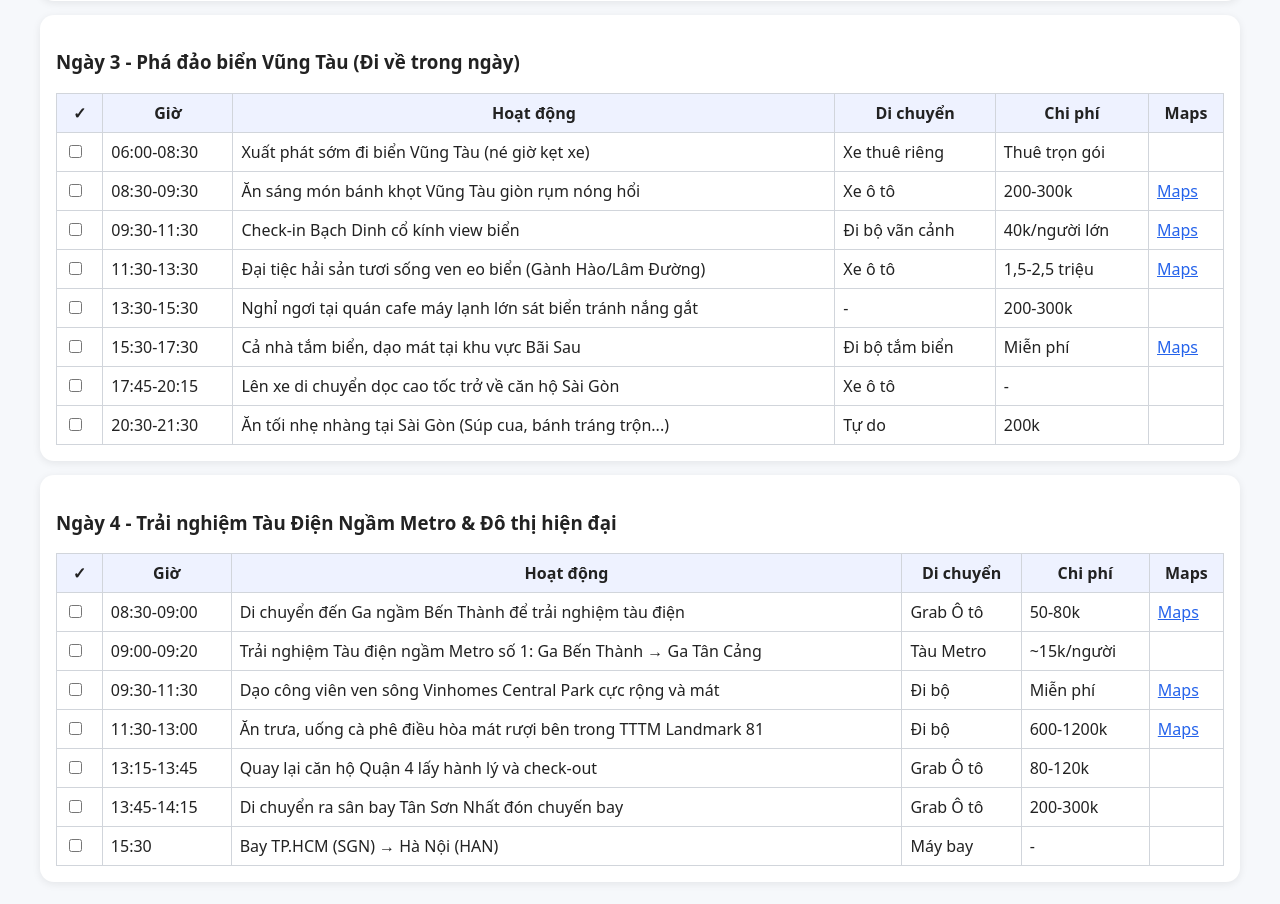
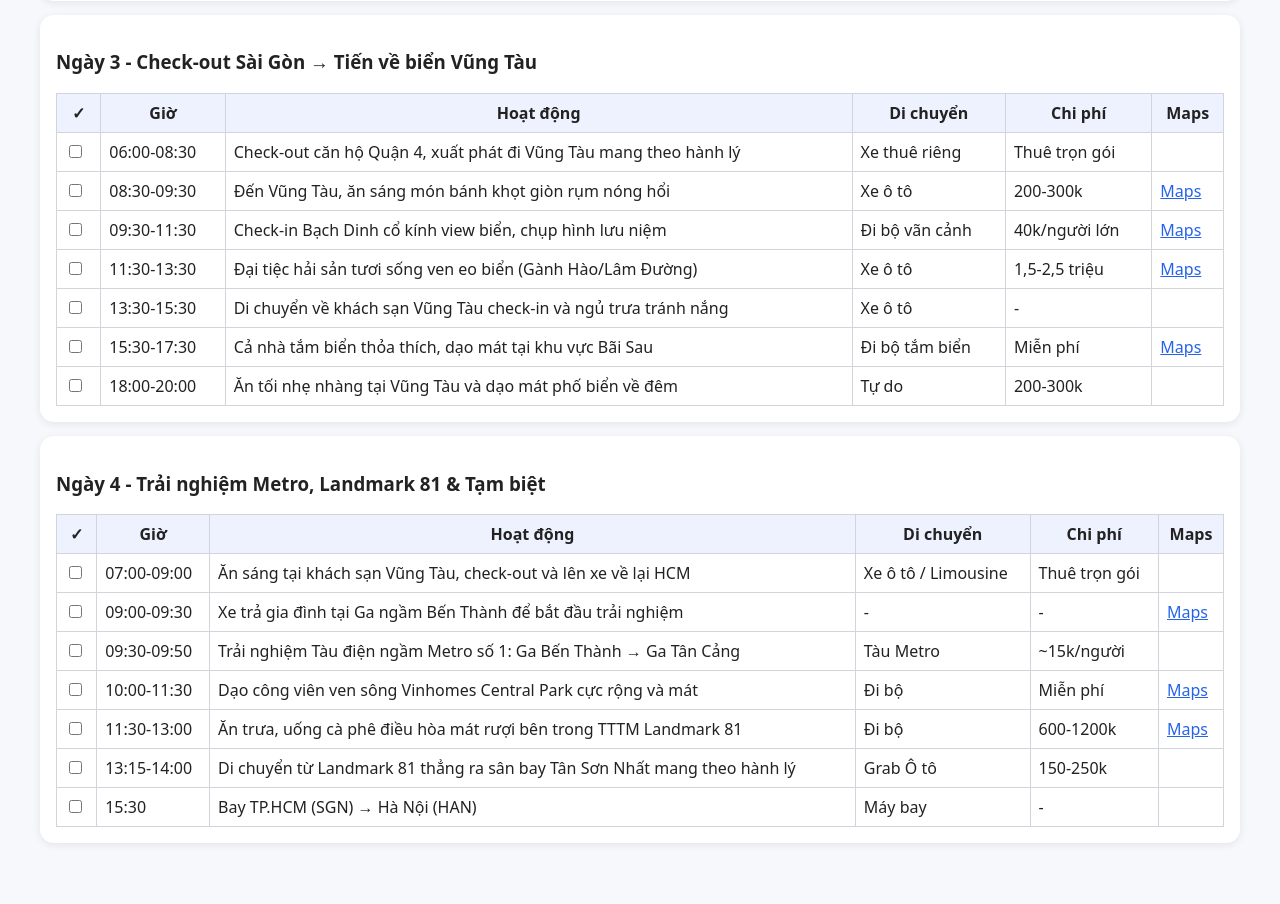
Before and after one commit to billionercat-dev/hcm, a plain HTML site: page index.html in a window 1280 px wide. Shown: the part 1382-2286 px from the top of the page. After the commit the page ends 2255 px from the top, so only its background shows below. Drawn offline with Linux system fonts and the light colour scheme.

Commit message:
Update index.html

```diff
--- a/index.html
+++ b/index.html
@@ -26,12 +26,12 @@ a{color:#2563eb}
 <body>
 <header>
 <h2>✈️ HN → TP.HCM → Củ Chi → Vũng Tàu (4N3Đ)</h2>
-<div>Gia đình 4 người | Căn hộ dịch vụ Quận 4 (Xuyên suốt chuyến đi)</div>
+<div>Gia đình 4 người | 2 Đêm Quận 4 (HCM) + 1 Đêm Vũng Tàu</div>
 </header>
 
 <div class="container">
 <div class="card">
-<button id="dbutton", onclick=dark()>🌙 Dark Mode</button>
+<button id="dbutton" onclick="dark()">🌙 Dark Mode</button>
 <h3>Tiến độ chuyến đi</h3>
 <div class="progress"><div id="bar" class="bar">0%</div></div>
 <p><b>Điểm tiếp theo:</b> <span id="next">-</span></p>
@@ -41,9 +41,9 @@ a{color:#2563eb}
 <div class="card">
 <h3>🏨 Lưu trú & Di chuyển quan trọng</h3>
 <ul>
-<li><b>Lưu trú:</b> Thuê trọn gói căn hộ 2-3 phòng ngủ tại Quận 4 (Bến Vân Đồn) trong 3 đêm.</li>
-<li><b>Di chuyển ngày 2 & ngày 3:</b> Nên thuê trọn gói xe ô tô 4-7 chỗ có tài xế phục vụ riêng cho cả nhà.</li>
-<li><b>Lưu ý vé:</b> Nên đặt trước vé tàu Waterbus và xe bus 2 tầng online để tránh hết chỗ.</li>
+<li><b>Lưu trú:</b> 2 đêm đầu thuê căn hộ dịch vụ Quận 4 (Bến Vân Đồn). Đêm thứ 3 thuê khách sạn/resort tại Vũng Tàu (gần Bãi Sau hoặc khu vực trung tâm).</li>
+<li><b>Di chuyển ngày 2 & ngày 3:</b> Thuê trọn gói xe ô tô 4-7 chỗ có tài xế riêng để đi Củ Chi (Ngày 2) và di chuyển từ HCM đi Vũng Tàu (Ngày 3).</li>
+<li><b>Lưu ý vé:</b> Đặt trước vé Waterbus và xe bus 2 tầng online để tránh hết chỗ khi ở TP.HCM.</li>
 </ul>
 </div>
 
@@ -53,7 +53,7 @@ a{color:#2563eb}
 <tr><th>✓</th><th>Giờ</th><th>Hoạt động</th><th>Di chuyển</th><th>Chi phí</th><th>Maps</th></tr>
 <tr><td><input type="checkbox"></td><td>07:00-09:15</td><td>Bay Hà Nội (HAN) → TP.HCM (SGN)</td><td>Máy bay</td><td>-</td><td></td></tr>
 <tr><td><input type="checkbox"></td><td>09:30-14:00</td><td>Di chuyển về Quận 4, gửi đồ, ăn trưa nghỉ ngơi</td><td>Grab Ô tô</td><td>300-400k</td><td></td></tr>
-<tr><td><input type="checkbox"></td><td>14:00-16:00</td><td>Check-in căn hộ, cả nhà ngủ trưa lấy sức</td><td>-</td><td>-</td><td></td></tr>
+<tr><td><input type="checkbox"></td><td>14:00-16:00</td><td>Check-in căn hộ Quận 4, cả nhà ngủ trưa lấy sức</td><td>-</td><td>-</td><td></td></tr>
 <tr><td><input type="checkbox"></td><td>16:30-18:00</td><td>Waterbus Bạch Đằng (Ngắm hoàng hôn sông Sài Gòn)</td><td>Grab 10 phút</td><td>15k/người</td><td><a href="https://google.com" target="_blank">Maps</a></td></tr>
 <tr><td><input type="checkbox"></td><td>18:30-20:00</td><td>Ăn tối món ăn Nam Bộ (Bánh xèo, gỏi cuốn)</td><td>Đi bộ/Grab</td><td>600-900k</td><td></td></tr>
 <tr><td><input type="checkbox"></td><td>20:00-21:30</td><td>Dạo bộ thong thả tại Phố đi bộ Nguyễn Huệ</td><td>Đi bộ nhẹ</td><td>Miễn phí</td><td><a href="https://google.com" target="_blank">Maps</a></td></tr>
@@ -75,30 +75,29 @@ a{color:#2563eb}
 </div>
 
 <div class="card">
-<h3>Ngày 3 - Phá đảo biển Vũng Tàu (Đi về trong ngày)</h3>
+<h3>Ngày 3 - Check-out Sài Gòn → Tiến về biển Vũng Tàu</h3>
 <table>
 <tr><th>✓</th><th>Giờ</th><th>Hoạt động</th><th>Di chuyển</th><th>Chi phí</th><th>Maps</th></tr>
-<tr><td><input type="checkbox"></td><td>06:00-08:30</td><td>Xuất phát sớm đi biển Vũng Tàu (né giờ kẹt xe)</td><td>Xe thuê riêng</td><td>Thuê trọn gói</td><td></td></tr>
-<tr><td><input type="checkbox"></td><td>08:30-09:30</td><td>Ăn sáng món bánh khọt Vũng Tàu giòn rụm nóng hổi</td><td>Xe ô tô</td><td>200-300k</td><td><a href="https://google.com" target="_blank">Maps</a></td></tr>
-<tr><td><input type="checkbox"></td><td>09:30-11:30</td><td>Check-in Bạch Dinh cổ kính view biển</td><td>Đi bộ vãn cảnh</td><td>40k/người lớn</td><td><a href="https://google.com" target="_blank">Maps</a></td></tr>
+<tr><td><input type="checkbox"></td><td>06:00-08:30</td><td>Check-out căn hộ Quận 4, xuất phát đi Vũng Tàu mang theo hành lý</td><td>Xe thuê riêng</td><td>Thuê trọn gói</td><td></td></tr>
+<tr><td><input type="checkbox"></td><td>08:30-09:30</td><td>Đến Vũng Tàu, ăn sáng món bánh khọt giòn rụm nóng hổi</td><td>Xe ô tô</td><td>200-300k</td><td><a href="https://google.com" target="_blank">Maps</a></td></tr>
+<tr><td><input type="checkbox"></td><td>09:30-11:30</td><td>Check-in Bạch Dinh cổ kính view biển, chụp hình lưu niệm</td><td>Đi bộ vãn cảnh</td><td>40k/người lớn</td><td><a href="https://google.com" target="_blank">Maps</a></td></tr>
 <tr><td><input type="checkbox"></td><td>11:30-13:30</td><td>Đại tiệc hải sản tươi sống ven eo biển (Gành Hào/Lâm Đường)</td><td>Xe ô tô</td><td>1,5-2,5 triệu</td><td><a href="https://google.com" target="_blank">Maps</a></td></tr>
-<tr><td><input type="checkbox"></td><td>13:30-15:30</td><td>Nghỉ ngơi tại quán cafe máy lạnh lớn sát biển tránh nắng gắt</td><td>-</td><td>200-300k</td><td></td></tr>
-<tr><td><input type="checkbox"></td><td>15:30-17:30</td><td>Cả nhà tắm biển, dạo mát tại khu vực Bãi Sau</td><td>Đi bộ tắm biển</td><td>Miễn phí</td><td><a href="https://google.com" target="_blank">Maps</a></td></tr>
-<tr><td><input type="checkbox"></td><td>17:45-20:15</td><td>Lên xe di chuyển dọc cao tốc trở về căn hộ Sài Gòn</td><td>Xe ô tô</td><td>-</td><td></td></tr>
-<tr><td><input type="checkbox"></td><td>20:30-21:30</td><td>Ăn tối nhẹ nhàng tại Sài Gòn (Súp cua, bánh tráng trộn...)</td><td>Tự do</td><td>200k</td><td></td></tr>
+<tr><td><input type="checkbox"></td><td>13:30-15:30</td><td>Di chuyển về khách sạn Vũng Tàu check-in và ngủ trưa tránh nắng</td><td>Xe ô tô</td><td>-</td><td></td></tr>
+<tr><td><input type="checkbox"></td><td>15:30-17:30</td><td>Cả nhà tắm biển thỏa thích, dạo mát tại khu vực Bãi Sau</td><td>Đi bộ tắm biển</td><td>Miễn phí</td><td><a href="https://google.com" target="_blank">Maps</a></td></tr>
+<tr><td><input type="checkbox"></td><td>18:00-20:00</td><td>Ăn tối nhẹ nhàng tại Vũng Tàu và dạo mát phố biển về đêm</td><td>Tự do</td><td>200-300k</td><td></td></tr>
 </table>
 </div>
 
 <div class="card">
-<h3>Ngày 4 - Trải nghiệm Tàu Điện Ngầm Metro & Đô thị hiện đại</h3>
+<h3>Ngày 4 - Trải nghiệm Metro, Landmark 81 & Tạm biệt</h3>
 <table>
 <tr><th>✓</th><th>Giờ</th><th>Hoạt động</th><th>Di chuyển</th><th>Chi phí</th><th>Maps</th></tr>
-<tr><td><input type="checkbox"></td><td>08:30-09:00</td><td>Di chuyển đến Ga ngầm Bến Thành để trải nghiệm tàu điện</td><td>Grab Ô tô</td><td>50-80k</td><td><a href="https://google.com" target="_blank">Maps</a></td></tr>
-<tr><td><input type="checkbox"></td><td>09:00-09:20</td><td>Trải nghiệm Tàu điện ngầm Metro số 1: Ga Bến Thành → Ga Tân Cảng</td><td>Tàu Metro</td><td>~15k/người</td><td></td></tr>
-<tr><td><input type="checkbox"></td><td>09:30-11:30</td><td>Dạo công viên ven sông Vinhomes Central Park cực rộng và mát</td><td>Đi bộ</td><td>Miễn phí</td><td><a href="https://google.com" target="_blank">Maps</a></td></tr>
+<tr><td><input type="checkbox"></td><td>07:00-09:00</td><td>Ăn sáng tại khách sạn Vũng Tàu, check-out và lên xe về lại HCM</td><td>Xe ô tô / Limousine</td><td>Thuê trọn gói</td><td></td></tr>
+<tr><td><input type="checkbox"></td><td>09:00-09:30</td><td>Xe trả gia đình tại Ga ngầm Bến Thành để bắt đầu trải nghiệm</td><td>-</td><td>-</td><td><a href="https://google.com" target="_blank">Maps</a></td></tr>
+<tr><td><input type="checkbox"></td><td>09:30-09:50</td><td>Trải nghiệm Tàu điện ngầm Metro số 1: Ga Bến Thành → Ga Tân Cảng</td><td>Tàu Metro</td><td>~15k/người</td><td></td></tr>
+<tr><td><input type="checkbox"></td><td>10:00-11:30</td><td>Dạo công viên ven sông Vinhomes Central Park cực rộng và mát</td><td>Đi bộ</td><td>Miễn phí</td><td><a href="https://google.com" target="_blank">Maps</a></td></tr>
 <tr><td><input type="checkbox"></td><td>11:30-13:00</td><td>Ăn trưa, uống cà phê điều hòa mát rượi bên trong TTTM Landmark 81</td><td>Đi bộ</td><td>600-1200k</td><td><a href="https://google.com" target="_blank">Maps</a></td></tr>
-<tr><td><input type="checkbox"></td><td>13:15-13:45</td><td>Quay lại căn hộ Quận 4 lấy hành lý và check-out</td><td>Grab Ô tô</td><td>80-120k</td><td></td></tr>
-<tr><td><input type="checkbox"></td><td>13:45-14:15</td><td>Di chuyển ra sân bay Tân Sơn Nhất đón chuyến bay</td><td>Grab Ô tô</td><td>200-300k</td><td></td></tr>
+<tr><td><input type="checkbox"></td><td>13:15-14:00</td><td>Di chuyển từ Landmark 81 thẳng ra sân bay Tân Sơn Nhất mang theo hành lý</td><td>Grab Ô tô</td><td>150-250k</td><td></td></tr>
 <tr><td><input type="checkbox"></td><td>15:30</td><td>Bay TP.HCM (SGN) → Hà Nội (HAN)</td><td>Máy bay</td><td>-</td><td></td></tr>
 </table>
 </div>
```
